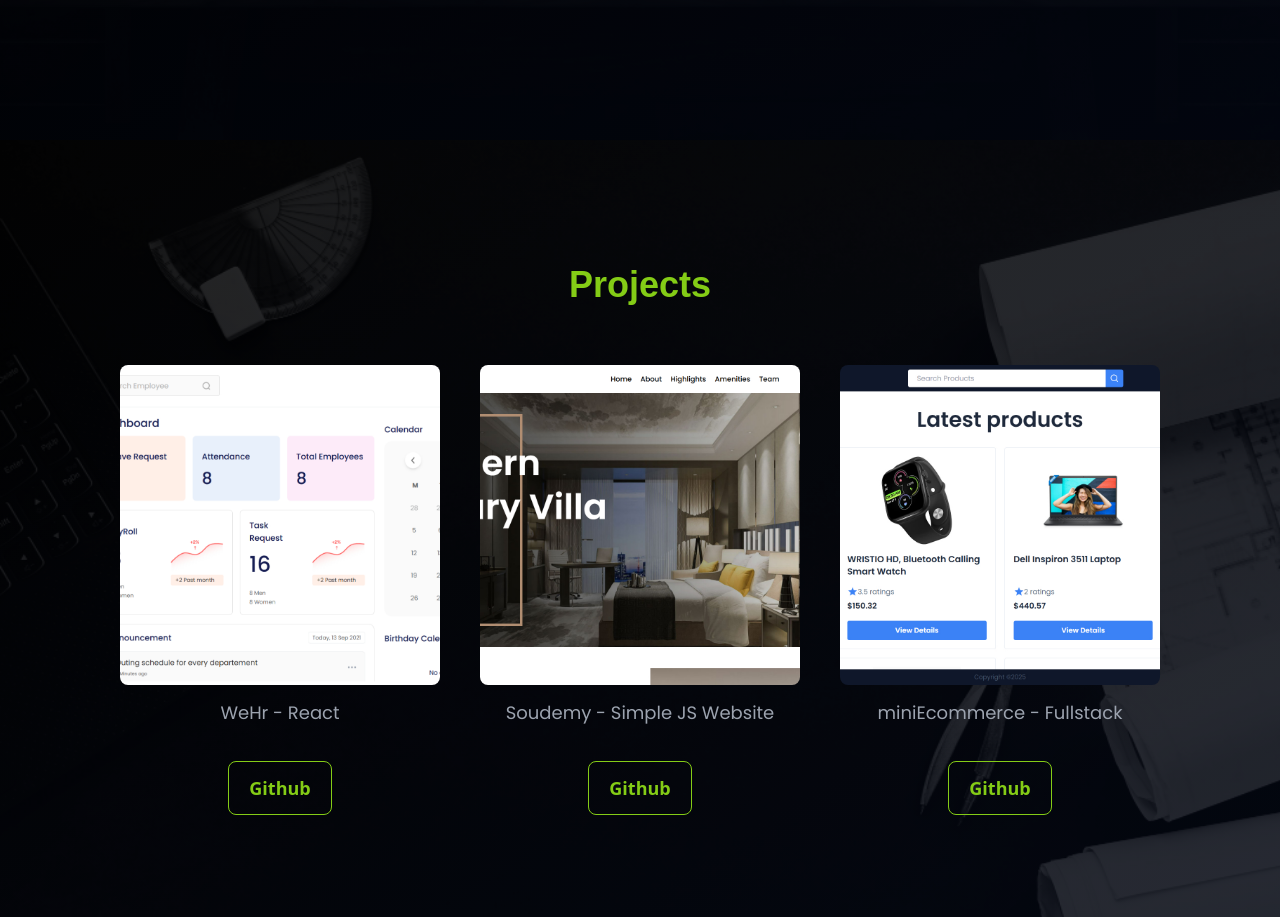
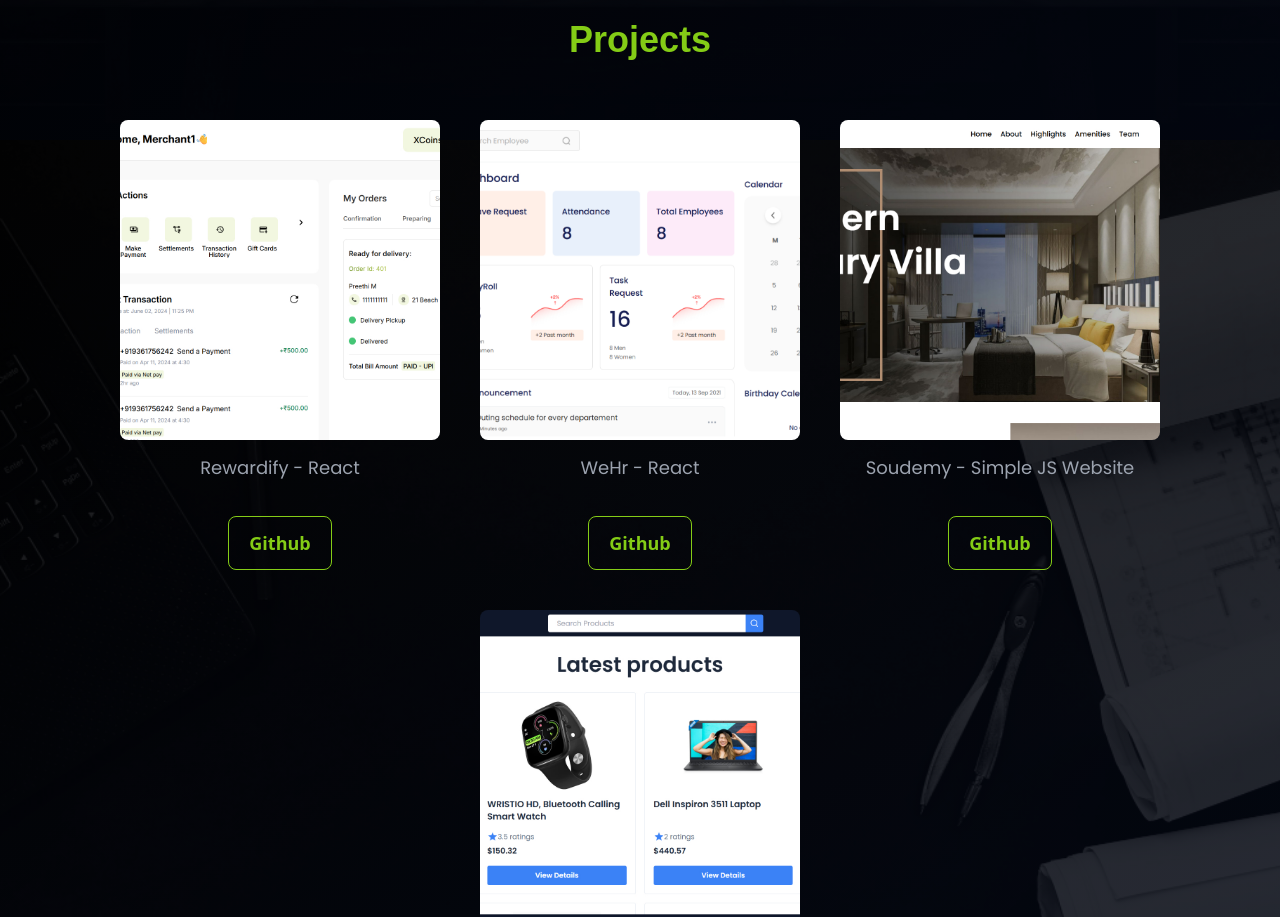
Before and after one commit to ragulraj28/Portfolio, a React (Create React App) app: page / in a window 1280 px wide. Shown: the part 2260-3177 px from the top of the page. Built offline with nearby package versions, Linux system fonts and the light colour scheme.

Commit message:
Update the project section

```diff
--- a/src/Pages/Projects/Projects.jsx
+++ b/src/Pages/Projects/Projects.jsx
@@ -3,6 +3,7 @@ import './projects.scss';
 import wehrProject from '../../assets/Images/WeHr-05-01-2025_02_33_PM.jpg';
 import soudemyProject from '../../assets/Images/Soudemy-05-01-2025_03_08_PM.jpg';
 import ecomm from '../../assets/Images/Mini-eCommerce-05-01-2025_04_46_PM.jpg';
+import rewardifyProject from '../../assets/Images/Rewardify-05-03-2025_03_53_PM.jpg';
 import Button from '../../components/Button/Button';
 
 const Projects = () => {
@@ -13,6 +14,15 @@ const Projects = () => {
       <div className="container">
         <h2>Projects</h2>
         <div className="projects-wrapper">
+          <div className="project-card">
+            <a href='https://rewardifyvendor.netlify.app/' target="_blank" rel="noreferrer">
+              <figure>
+                <img src={rewardifyProject} alt="rewardify" />
+              </figure>
+            </a>
+            <p>Rewardify - React</p>
+            <Button buttonText={"Github"} onClick={() => window.open("https://github.com/ragulraj28/Rewardify", "_blank")}/>
+          </div>
           <div className="project-card">
             <a href='https://wehr.netlify.app/' target="_blank" rel="noreferrer">
               <figure>
@@ -34,7 +44,7 @@ const Projects = () => {
           <div className="project-card">
             <a href='https://minicomm.netlify.app/' target="_blank" rel="noreferrer">
               <figure>
-                <img src={ecomm} alt="wehr" />
+                <img src={ecomm} alt="ecomm" />
               </figure>
             </a>
             <p>miniEcommerce - Fullstack</p>
```
Also changed, not shown: src/assets/Images/Rewardify-05-03-2025_03_53_PM.jpg (added).
